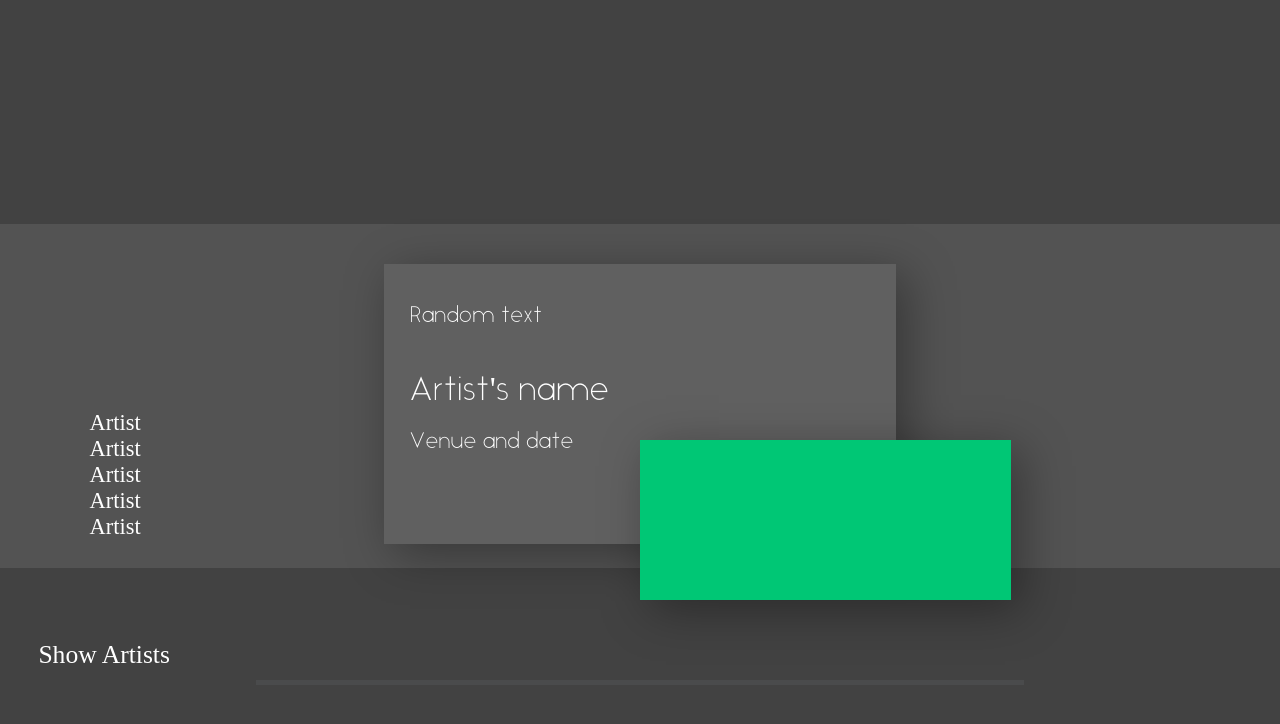
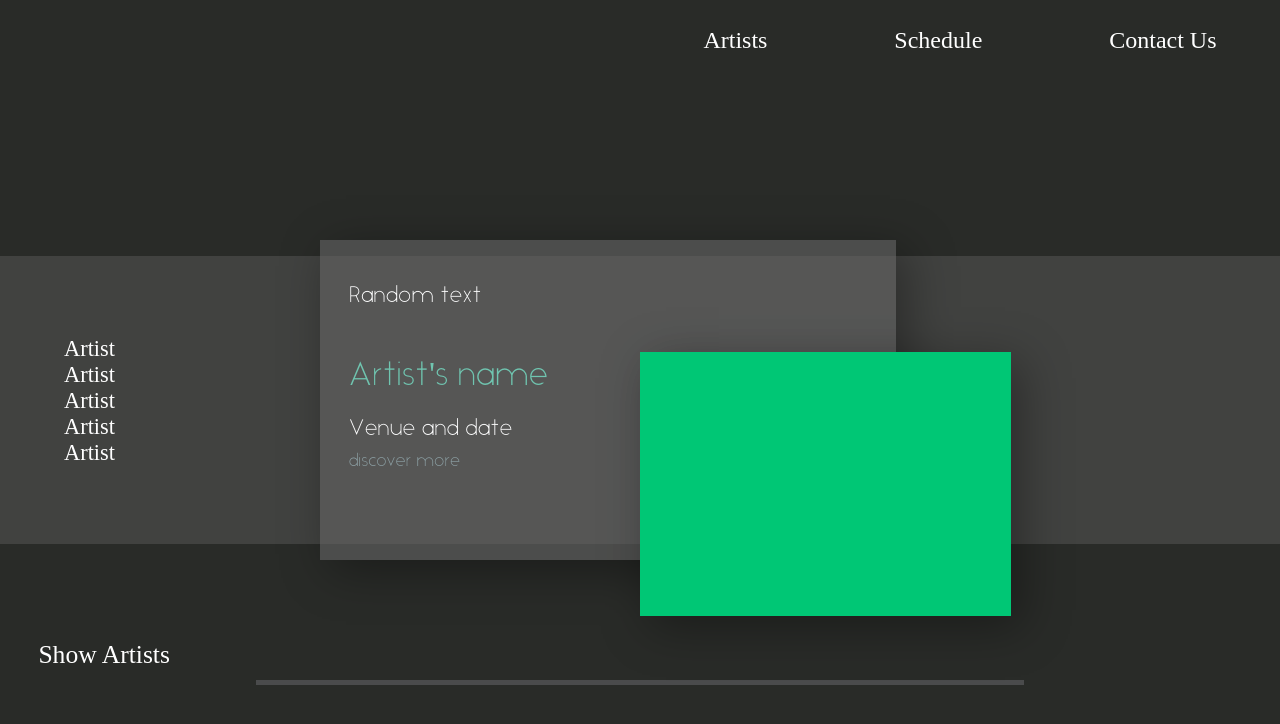
Before and after one commit to kunal-mohta/profshow-oasis17, a plain HTML site: page index.html in a window 1280 px wide. Drawn offline with nearby package versions, Linux system fonts and the light colour scheme.

Commit message:
more styling changes

```diff
--- a/index.html
+++ b/index.html
@@ -14,6 +14,7 @@
 				<span class="artist-desc">Random text</span>
 				<span class="artist-name">Artist's name</span>
 				<span class="venue">Venue and date</span>
+				<span class="discover-more"> discover more</span>
 			</div>
 			<div class="artist-pic"></div>
 		</div>
@@ -23,6 +24,7 @@
 				<span class="artist-desc">Random text</span>
 				<span class="artist-name">Artist's name</span>
 				<span class="venue">Venue and date</span>
+				<span class="discover-more"> discover more</span>
 			</div>
 			<div class="artist-pic animating-b"></div>
 		</div>
@@ -32,6 +34,7 @@
 				<span class="artist-desc">Random text</span>
 				<span class="artist-name">Artist's name</span>
 				<span class="venue">Venue and date</span>
+				<span class="discover-more"> discover more</span>
 			</div>
 			<div class="artist-pic animating-b"></div>
 		</div>
@@ -41,6 +44,7 @@
 				<span class="artist-desc">Random text</span>
 				<span class="artist-name">Artist's name</span>
 				<span class="venue">Venue and date</span>
+				<span class="discover-more"> discover more</span>
 			</div>
 			<div class="artist-pic animating-b"></div>
 		</div>
@@ -49,6 +53,7 @@
 				<span class="artist-desc">Random text</span>
 				<span class="artist-name">Artist's name</span>
 				<span class="venue">Venue and date</span>
+				<span class="discover-more"> discover more</span>
 			</div>
 			<div class="artist-pic animating-b"></div>
 		</div>
--- a/style.css
+++ b/style.css
@@ -5,12 +5,16 @@ body,html {
 }
 
 body{
-	background:#424242;
+	background:#292b28;
 }
 @font-face{
 	font-family: 'i_light';
 	src:url('fonts/Ikaros-Light.otf') format('opentype');
 
+}
+
+span,div{
+	cursor: default;
 }
 /*All animations start here*/
 @-webkit-keyframes scrollUpper{
@@ -51,9 +55,12 @@ body{
 	position:relative;
 	top:33vh;
 	left:7vw;
-	background:rgba(101,101,101,.8);   /*new*/
+	background:rgba(101,101,101,.6);   /*new*/
 	box-shadow: rgba(0,0,0,0.35) 10px 10px 45px;
 	z-index:1;		/*new*/
+	display: flex;
+	flex-direction: column;
+	color: white;
 
 }
 
@@ -82,12 +89,12 @@ body{
 
 .complete{
 	width:0vw;
-	background: #00c775;
+	background: #57e7c7;
 	transition:width 1s;
 }
 
 .toolbar{
-	background: rgba(128,128,128,.27);
+	background: #292b28;
 	height: 8%;
 	position: fixed;
 	width: 100%;
@@ -107,8 +114,8 @@ body{
 .profshow{
 	background: rgba(128,128,128,.27);
 	width:100%;
-	height:57%;
-	top:22vh;
+	height:26%;
+	top:35vh;
 	position:fixed;
 	right:0vh;
 }
@@ -125,6 +132,43 @@ body{
 .close:hover{
 	color: red;
 }
+
+
+	.artist-desc{
+		margin: 7% 5%;
+		font-size: 40px;
+		font-family: 'i_light';
+
+	}
+
+	.artist-name{
+		margin: 0% 5%;
+		font-size: 50px;
+
+		font-family: 'i_light';
+		color: #70c5b0;
+
+	}
+
+	.venue{
+
+		margin: 3% 5%;
+		font-size: 35px;
+		font-family: 'i_light';
+
+	}
+
+
+	.discover-more{
+		margin: -2% 5%;
+		font-size: 28px;
+		font-family: 'i_light';
+		color: #8fa3a7;
+	}
+
+	.discover-more:hover{
+		color:#70c5b0;
+	}
 
 /*for laptop screen*/
 
@@ -143,9 +187,10 @@ body{
 	}
 
 	.artist-info{
-		height:35vh;
-		width:40vw;
-		left:30vw;
+		height:40vh;
+		width:45vw;
+		left:25vw;
+		top:30vh;
 		transition:height .3s ease-out,width .3s ease-out,top .3s ease-out;
 		display: flex;
 		flex-direction: column;
@@ -163,6 +208,7 @@ body{
 		margin: 0% 5%;
 		font-size: 210%;
 		font-family: 'i_light';
+		color: #70c5b0;
 
 	}
 
@@ -174,10 +220,17 @@ body{
 
 	}
 
+	.discover-more{
+		margin: -2% 5%;
+		font-size: 110%;
+		font-family: 'i_light';
+		color: #8fa3a7;
+	}
+
 	.artist-pic{
-		height:20vh;
+		height:33vh;
 		width:29vw;
-		top:20vh;
+		top:4vh;
 		left:50vw;
 		transition:transform .3s ease-out;
 		transition-delay:.3s;
@@ -203,7 +256,7 @@ body{
 	}
 
 	.show-artists:hover{
-		color: red;
+		color: #70c5b0;
 		font-size: 150%;
 
 	}
@@ -214,29 +267,40 @@ body{
 
 	.artist{
 		display: flex;
+		position: fixed;
+		top: 42vh;
+		left: 5vw;
 		flex-direction: column;
-		margin-top: 160%;
-		margin-left: 35%;
+/*		margin-top: 115%;
+		margin-left: 35%;*/
 		font-size: 140%;
 		-webkit-animation:appear 1s;
 	}
 
 	.toolbar{
-		height: 0%;
+		height: 10%;
+		width: 50%;
+		background: #292b28;
+		top: 0vh;
+		left: 50vw;
+		position: fixed;
 	}
 
 
 	.profshow{
 		background: rgba(128,128,128,.27);
 		width:100%;
-		height:43%;
-		top:28vh;
+		height:36%;
+		top:32vh;
 		position:fixed;
 		right:0vh;
 	}
 
 	.tools{
-		opacity: 0;
+		opacity: 1;
+		color: white;
+		align-self: center;
+
 	}
 
 
```
